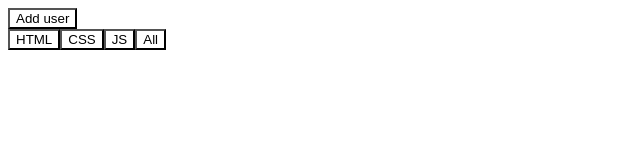
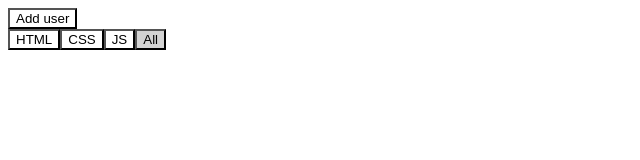
Before and after one commit to aelenia/react-project, a React (Create React App) app: page / in a window 1280 px wide. Shown: the top 160 px of the page, without its empty margins (0-640 px from the left). Built offline with nearby package versions, Linux system fonts and the light colour scheme.

Commit message:
OnClick and isSelected function

```diff
--- a/package.json
+++ b/package.json
@@ -3,6 +3,7 @@
   "version": "0.1.0",
   "private": true,
   "dependencies": {
+    "emotion": "^9.1.3",
     "react": "^16.3.2",
     "react-dom": "^16.3.2",
     "react-scripts": "1.1.4"
--- a/src/App.js
+++ b/src/App.js
@@ -5,14 +5,15 @@ import Filter from './components/Filter'
 class App extends Component {
   render() {
     return (
-      <div>
+      <React.Fragment>
         <Button
           text="Add user"
           isSelected={false}
           onClick={event => console.log(event)}
         />
-        <Filter selected={0} onClick={event => console.log(event)} />
-      </div>
+        <br />
+        <Filter selected={3} onClick={index => console.log(index)} />
+      </React.Fragment>
     )
   }
 }
--- a/src/components/Filter.js
+++ b/src/components/Filter.js
@@ -4,12 +4,28 @@ import Button from './Button'
 export default class Filter extends Component {
   render() {
     return (
-      <div>
-        <Button text="HTML" onClick={this.props.onClick} />
-        <Button text="CSS" onClick={this.props.onClick} />
-        <Button text="JS" onClick={this.props.onClick} />
-        <Button text="All" onClick={this.props.onClick} />
-      </div>
+      <React.Fragment>
+        <Button
+          text="HTML"
+          onClick={event => this.props.onClick(0)}
+          isSelected={this.props.selected === 0}
+        />
+        <Button
+          text="CSS"
+          onClick={this.props.onClick(1)}
+          isSelected={this.props.selected === 1}
+        />
+        <Button
+          text="JS"
+          onClick={this.props.onClick(2)}
+          isSelected={this.props.selected === 2}
+        />
+        <Button
+          text="All"
+          onClick={this.props.onClick(3)}
+          isSelected={this.props.selected === 3}
+        />
+      </React.Fragment>
     )
   }
 }
```
Also changed, not shown: 1 other file (tests, documents, lock files or other folders).
